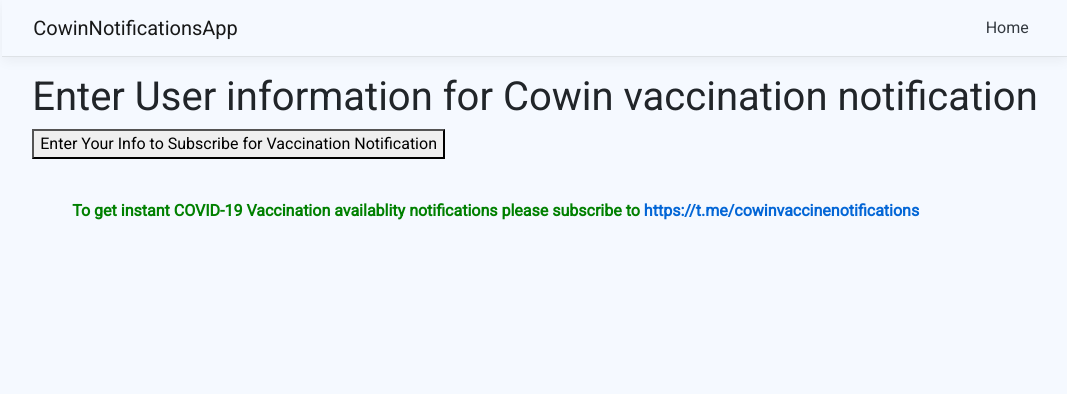
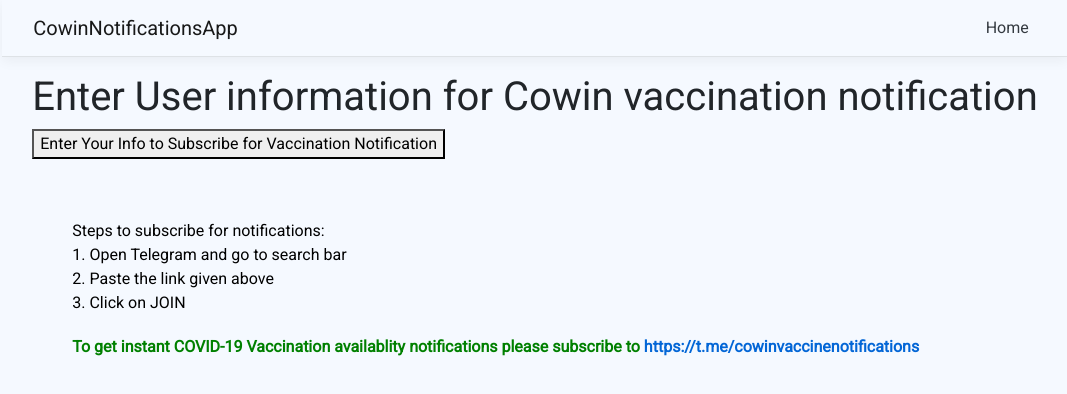
Before and after one commit to sarvabowmen/cowin, a React (Create React App) app: page / in a window 1280 px wide. Shown: the top 394 px of the page, without its empty margins (105-1172 px from the left). Built offline with nearby package versions, Linux system fonts and the light colour scheme.

Commit message:
updated steps for subscribing to notifications

```diff
--- a/src/components/Home.tsx
+++ b/src/components/Home.tsx
@@ -5,7 +5,15 @@
 const Home = () => (
   <div className="container">
     <SubmitUserInfo></SubmitUserInfo>
-    <div style={{ padding: "40px", color: "green" }}><strong>To get instant COVID-19 Vaccination availablity notifications please subscribe to <a href="https://t.me/cowinvaccinenotifications">https://t.me/cowinvaccinenotifications</a></strong></div>
+    <div style={{ padding: "40px", color: "green" }}>
+      <div style={{ padding: "20px 0px", color: "black" }}>
+       <div> Steps to subscribe for notifications:</div>
+       <div>1. Open Telegram and go to search bar</div>
+       <div>2. Paste the link given above</div>
+       <div>3. Click on JOIN</div>
+      </div>
+      <strong>To get instant COVID-19 Vaccination availablity notifications please subscribe to <a href="https://t.me/cowinvaccinenotifications">https://t.me/cowinvaccinenotifications</a></strong>
+    </div>
   </div>
 );
 
```
